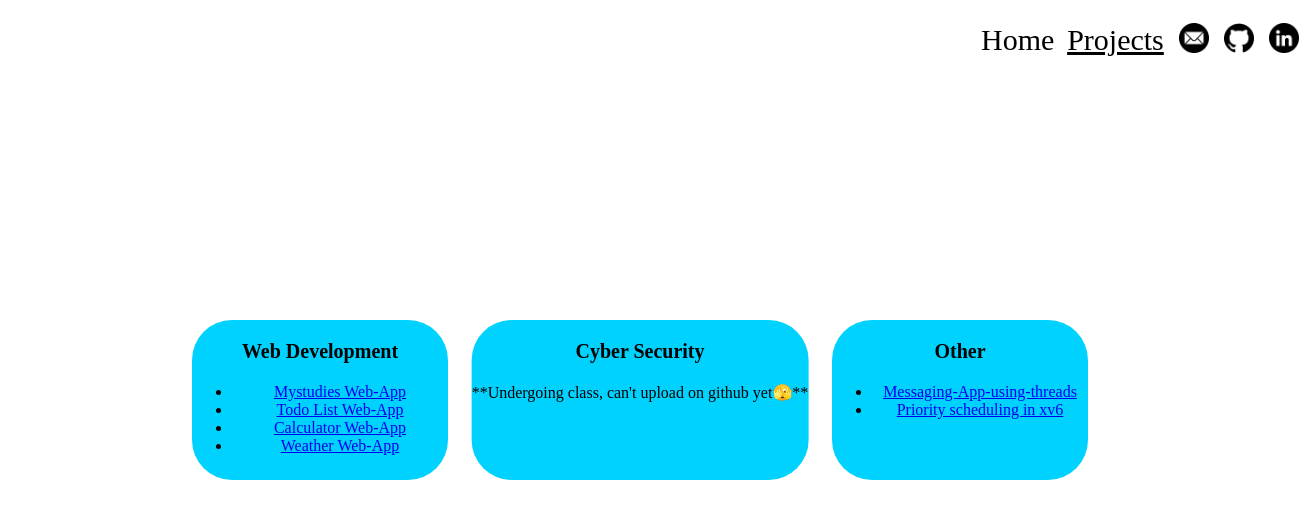
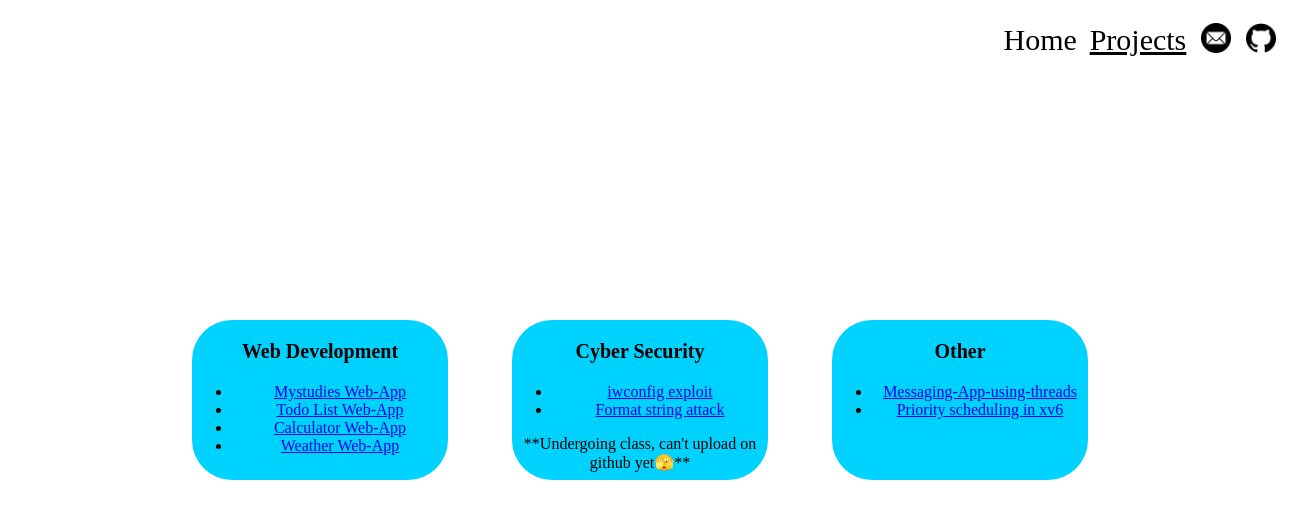
Before and after one commit to giannisvrn/portfolio-web-app, a React (Vite) app: page /portfolio-web-app/projects in a window 1280 px wide. Shown: the top 518 px of the page, 1314 px wide, since content can reach past the window. Built offline with nearby package versions, Linux system fonts and the light colour scheme.

Commit message:
mostly done

```diff
--- a/src/Homepage/Homepage.jsx
+++ b/src/Homepage/Homepage.jsx
@@ -15,7 +15,8 @@ function Homepage() {
           </div>
           <div className='text-container'>
             <h1>Computer Science Student</h1>
-            <p>Hi 👋, i'm Giannis Vryonis. I'm interested in cybersecurity and web development,with experience in React and Firebase.</p>
+            <p>Hi 👋, i'm <b>Giannis Vryonis</b> and i'm in my senior year at the National and Kapodistrian University of Athens.<br></br>
+             I'm interested in cybersecurity and web development,with experience in React and Firebase.</p>
             <div className='loc'>
               <img src={pin_icon} alt="" className='pin-icon'></img>
               <p>Athens,Greece</p>
--- a/src/Navbar.jsx
+++ b/src/Navbar.jsx
@@ -22,9 +22,9 @@ function Navbar() {
                         <a href="https://github.com/giannisvrn">
                             <img src={github_icon} alt="" className='linkedin-icon' />
                         </a>
-                        <a href="https://www.linkedin.com/in/giannis-vrionis-3b3505208/">
+                        {/* <a href="https://www.linkedin.com/in/giannis-vrionis-3b3505208/">
                             <img src={linkedin_icon} alt="" className='linkedin-icon' />
-                        </a>
+                        </a> */}
                     </div>
                 </div>
             </div>
--- a/src/Projects/Projects.css
+++ b/src/Projects/Projects.css
@@ -8,14 +8,13 @@
 
   .block-container {
     display: flex;
-    justify-content: space-between; /* Adjust to space the blocks */
-    align-items: center; /* Center vertically */
+    justify-content: space-between;
+    align-items: center;
     margin-top: 20px;
   }
 
   .web-dev-container{
-    min-width: 20%;
-    width: fit-content;
+    width: 20%;
     min-height: 20%;
     height: fit-content;
     background-color: #00d2ff;
@@ -28,8 +27,7 @@
 }
 
 .cybersecurity-container {
-    min-width: 20%;
-    width: fit-content;
+    width: 20%;
     min-height: 20%;
     height: fit-content;
     background-color: #00d2ff;
@@ -42,8 +40,7 @@
 }
 
 .other-container{
-    min-width: 20%;
-    width: fit-content;
+    width: 20%;
     min-height: 20%;
     height: fit-content;
     background-color: #00d2ff;
--- a/src/Projects/Projects.jsx
+++ b/src/Projects/Projects.jsx
@@ -18,6 +18,10 @@ function Projects() {
                     </div>
                     <div className='cybersecurity-container'>
                         <p>Cyber Security</p>
+                        <ul>
+                            <li><a href="https://github.com/giannisvrn/iwconfig-exploit">iwconfig exploit</a></li>
+                            <li><a href="https://github.com/giannisvrn/format-string-attack">Format string attack</a></li>
+                        </ul>
                         <a>**Undergoing class, can't upload on github yet🫣**</a>
                     </div>
                     <div className='other-container'>
```
